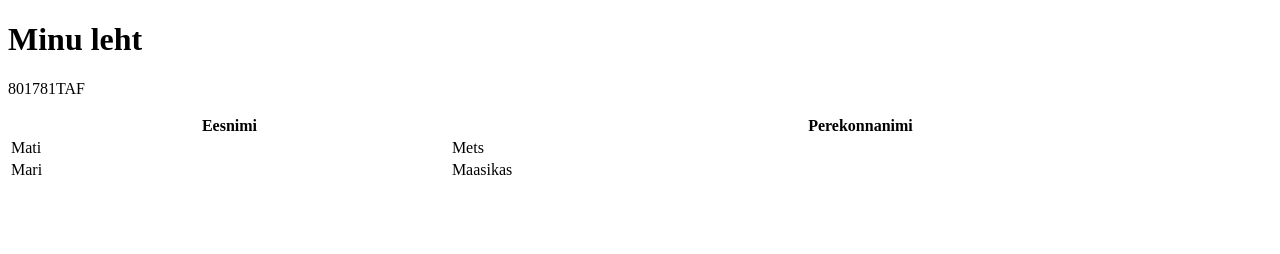
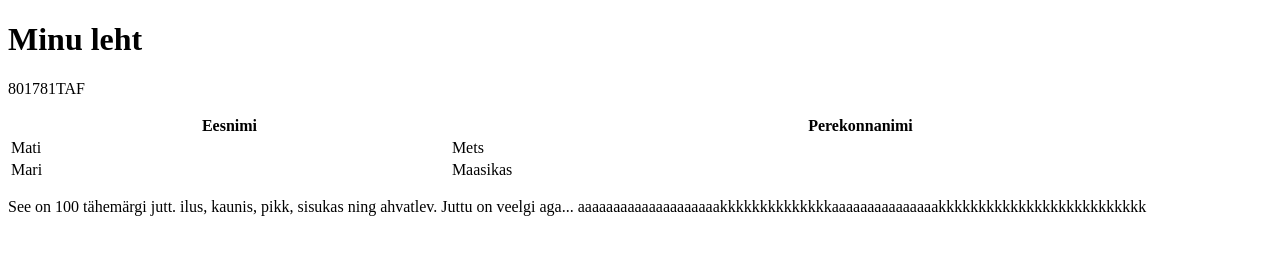
Before and after one commit to Ats88/Ats88.github.io, a plain HTML site: page index.html in a window 1280 px wide. Drawn offline with Linux system fonts and the light colour scheme.

Commit message:
Update index.html

```diff
--- a/index.html
+++ b/index.html
@@ -22,5 +22,7 @@
     <td>Maasikas</td>
   </tr>
 </table>
+
+<p>See on 100 tähemärgi jutt. ilus, kaunis, pikk, sisukas ning ahvatlev. Juttu on veelgi aga... aaaaaaaaaaaaaaaaaaaakkkkkkkkkkkkkkaaaaaaaaaaaaaaakkkkkkkkkkkkkkkkkkkkkkkkkk</p>
 </body>
 </html>
```
